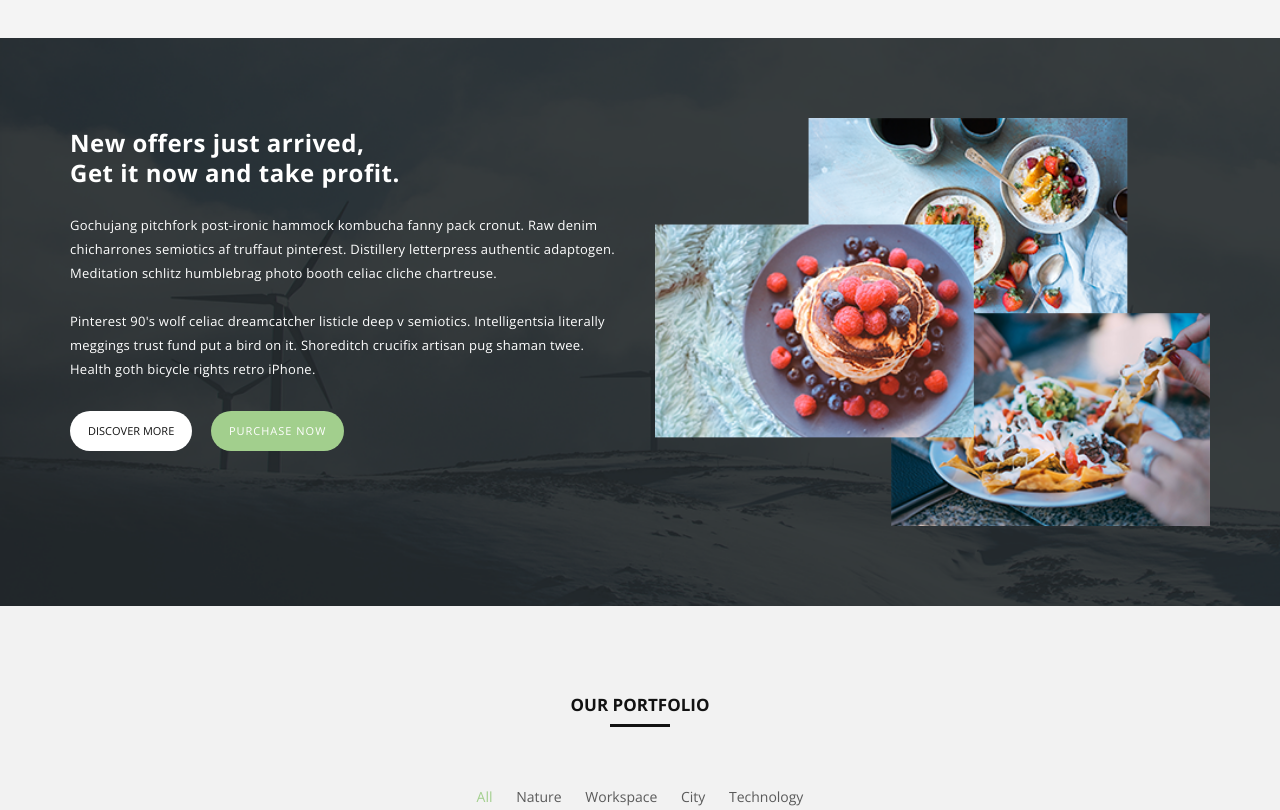
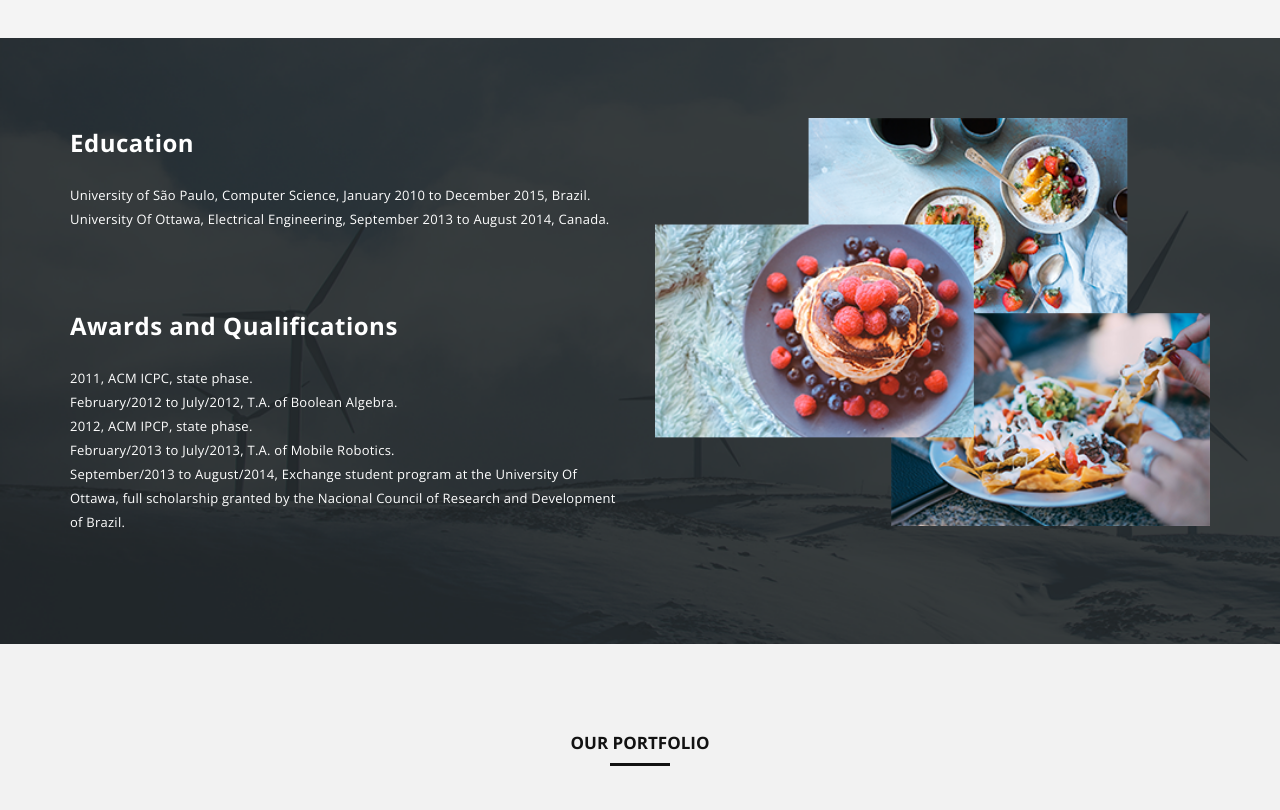
Before and after one commit to Yamaguti/yamaguti.github.io, a plain HTML site: page index.html in a window 1280 px wide. Shown: the part 1140-1950 px from the top of the page. Drawn offline with nearby package versions, Linux system fonts and the light colour scheme.

Commit message:
Adding awards and education section

```diff
--- a/index.html
+++ b/index.html
@@ -69,8 +69,8 @@ http://www.tooplate.com/view/2089-meteor
             <li class="selected first-slide">
                 <div class="cd-full-width">
                     <div class="tm-slide-content-div slide-caption">
-                        <span>About Me</span>
-                        <h2>Felipe Yamaguti</h2>
+                        <span>Felipe Yamaguti</span>
+                        <h2>About Me</h2>
                         <p>I currently work at Tapps Games, where I strive to guide a<br/>great team of engineers and programmers creating fun mobile games.</p>
                         <div class="primary-button">
                             <a href="#" class="scroll-link" data-id="about">Discover More</a>
@@ -167,20 +167,21 @@ http://www.tooplate.com/view/2089-meteor
             <div class="row">
                 <div class="col-md-6">
                     <div class="left-text">
-                        <h4>New offers just arrived,<br>Get it now and take profit.</h4>
-                        <p>Gochujang pitchfork post-ironic hammock kombucha fanny pack cronut. Raw denim chicharrones semiotics af truffaut pinterest. Distillery letterpress authentic adaptogen. Meditation schlitz humblebrag photo booth celiac cliche chartreuse.<br><br>Pinterest 90's wolf celiac dreamcatcher listicle deep v semiotics. Intelligentsia literally meggings trust fund put a bird on it. Shoreditch crucifix artisan pug shaman twee. Health goth bicycle rights retro iPhone.</p>
-                        <ul>
-                            <li>
-                                <div class="white-button">
-                                    <a href="#" class="scroll-link" data-id="portfolio">Discover More</a>
-                                </div>
-                            </li>
-                            <li>
-                                <div class="primary-button">
-                                    <a href="#">Purchase Now</a>
-                                </div>
-                            </li>
-                        </ul>
+                        <h4>Education</h4>
+                        <p>University of S&atilde;o Paulo, Computer Science, January 2010 to December 2015, Brazil.
+                        <br>
+                        University Of Ottawa, Electrical Engineering, September 2013 to August 2014, Canada.
+                        </p>
+                        <br>
+                        <br>
+                        <h4>Awards and Qualifications</h4>
+                        <p>
+                        2011, ACM ICPC, state phase.<br>
+                        February/2012 to July/2012, T.A. of Boolean Algebra.<br>
+                        2012, ACM IPCP, state phase.<br>
+                        February/2013 to July/2013, T.A. of Mobile Robotics.<br>
+                        September/2013 to August/2014, Exchange student program at the University Of Ottawa, full scholarship granted by the Nacional Council of Research and Development of Brazil.
+                        </p>
                     </div>
                 </div>
                 <div class="col-md-6">
```
